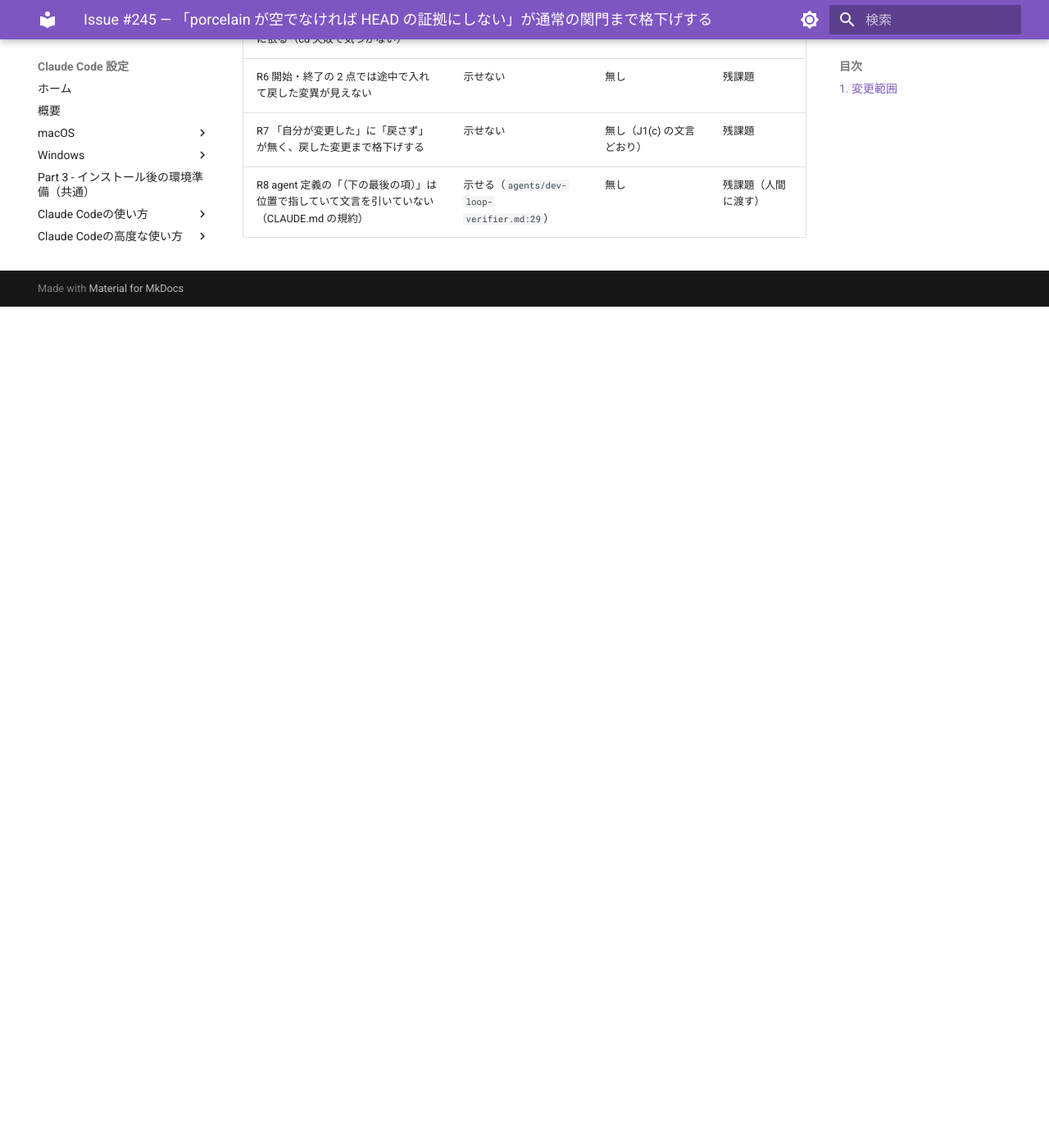
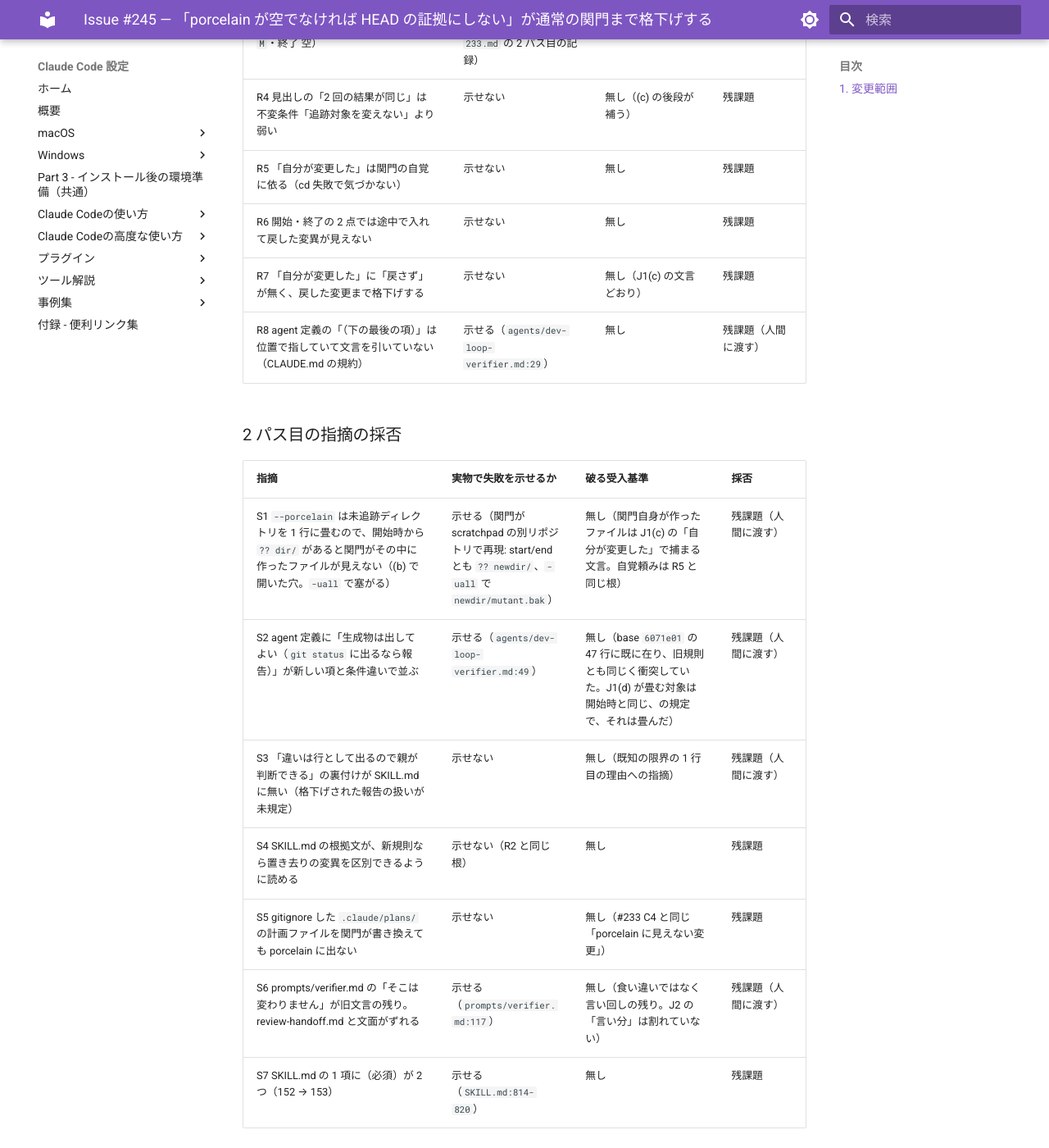
Before and after one commit to hdknr/claude-code-setup, an MkDocs documentation site: the page built from docs/plans/issue-245.md, in a window 1280 px wide and 1400 px high, scrolled down 4860 px. Shown: the whole window at 82% size. Built offline with MkDocs 1.6.1 and Material for MkDocs 9.7.7, drawn with Linux system fonts in a browser that asks for light colours; before the commit the page ends 5234 px from its top, so only the background shows below that; some of the changed text lies outside the part shown.

Commit message:
docs(plans): #245 の 2 パス目（Verifier 反証 0・/code-review 指摘 7 件は全件残課題）
Co-Authored-By: Claude Opus 5.5 <noreply@anthropic.com>

```diff
--- a/docs/plans/issue-245.md
+++ b/docs/plans/issue-245.md
@@ -85,9 +85,12 @@
 - 1 パス目の指摘対応: **済**——R1/V1 = origin/main（`ab215f1`）をマージ（衝突は §8.2 の生成ブロックのみ。main 側を採って `skill-metrics.py` で再生成）・版を 1.38.2 に。`check-all.py` 33/33 緑・`check-version-bump.py origin/main` 問題なし
 - **残っている関門**: 手順 5 の当て直し（Verifier 2 パス目）と `/code-review` 2 パス目の**両方**。base は上の当て直した SHA（`6071e01`）
 - 再開（2026-10-14）: main の再マージ `caa0431`・1.38.3。`check-all.py` 33/33 緑・`check-version-bump.py origin/main` 問題なし
-- 2 つ目の割り目（手順 6）: 提案した → **「ここで割る」が選ばれた**（2026-10-14）。再開は**手順 5 の当て直し（Verifier 2 パス目）と `/code-review` 2 パス目の両方**から。どちらも base `ab215f1c4887b4bddc260cfdca1c6f9ae8aba962` を渡し、下の採否の表を「既知の限界」として渡す
+- 2 つ目の割り目（手順 6）: 提案した → **「ここで割る」が選ばれた**（2026-10-14）。再開は**手順 5 の当て直し（Verifier 2 パス目）と `/code-review` 2 パス目の両方**から。どちらも下の採否の表を「既知の限界」として渡す（base は「周の在り処」の最新の SHA。再開時に `ab215f1` → `6071e01` に当て直した）
+- Verifier 2 パス目（`dev-loop:dev-loop-verifier`／sonnet。Write/Edit なしを報告で確認、base `6071e01`）: **反証 0 件**。J1〜J4・生成物とも一致。開始時・終了時の porcelain はともに空（親でも空・HEAD 不動を確認）
+- `/code-review` 2 パス目（high、base `6071e01`）: **指摘 7 件**（下表 S1〜S7）。直す 0 件・残課題 7 件。開始時・終了時の porcelain はともに空
+- **狭いパス: 該当なし**（2 パス目で直した行が 0 件）
+- **関門は 2 パスで打ち切り。** 次は PR 作成（手順 6）
 - 範囲: R3・R8 を直すか人間に訊いた → **「広げない（残課題）」**。採否の表のとおり PR コメントの残課題に書く
-- 狭いパスの起点: 2 パス目の指摘対応を始める直前に記録する（未）
 - 割り目（手順 4）: 提案した → **「ここで割る」が選ばれた**。再開は手順 5 の 1 パス目から（Verifier と /code-review の両方、base `2a8e87bd90b89a70a17da4e317e9f736649774a0`）
 - 反証・差し戻し: なし
 - 交絡: 実験なし
@@ -112,3 +115,15 @@
 | R6 開始・終了の 2 点では途中で入れて戻した変異が見えない | 示せない | 無し | 残課題 |
 | R7 「自分が変更した」に「戻さず」が無く、戻した変更まで格下げする | 示せない | 無し（J1(c) の文言どおり） | 残課題 |
 | R8 agent 定義の「（下の最後の項）」は位置で指していて文言を引いていない（CLAUDE.md の規約） | 示せる（`agents/dev-loop-verifier.md:29`） | 無し | 残課題（人間に渡す） |
+
+### 2 パス目の指摘の採否
+
+| 指摘 | 実物で失敗を示せるか | 破る受入基準 | 採否 |
+| --- | --- | --- | --- |
+| S1 `--porcelain` は未追跡ディレクトリを 1 行に畳むので、開始時から `?? dir/` があると関門がその中に作ったファイルが見えない（(b) で開いた穴。`-uall` で塞がる） | 示せる（関門が scratchpad の別リポジトリで再現: start/end とも `?? newdir/`、`-uall` で `newdir/mutant.bak`） | 無し（関門自身が作ったファイルは J1(c) の「自分が変更した」で捕まる文言。自覚頼みは R5 と同じ根） | 残課題（人間に渡す） |
+| S2 agent 定義に「生成物は出してよい（`git status` に出るなら報告）」が新しい項と条件違いで並ぶ | 示せる（`agents/dev-loop-verifier.md:49`） | 無し（base `6071e01` の 47 行に既に在り、旧規則とも同じく衝突していた。J1(d) が畳む対象は開始時と同じ、の規定で、それは畳んだ） | 残課題（人間に渡す） |
+| S3 「違いは行として出るので親が判断できる」の裏付けが SKILL.md に無い（格下げされた報告の扱いが未規定） | 示せない | 無し（既知の限界の 1 行目の理由への指摘） | 残課題（人間に渡す） |
+| S4 SKILL.md の根拠文が、新規則なら置き去りの変異を区別できるように読める | 示せない（R2 と同じ根） | 無し | 残課題 |
+| S5 gitignore した `.claude/plans/` の計画ファイルを関門が書き換えても porcelain に出ない | 示せない | 無し（#233 C4 と同じ「porcelain に見えない変更」） | 残課題 |
+| S6 prompts/verifier.md の「そこは変わりません」が旧文言の残り。review-handoff.md と文面がずれる | 示せる（`prompts/verifier.md:117`） | 無し（食い違いではなく言い回しの残り。J2 の「言い分」は割れていない） | 残課題（人間に渡す） |
+| S7 SKILL.md の 1 項に（必須）が 2 つ（152 → 153） | 示せる（`SKILL.md:814-820`） | 無し | 残課題 |
```
